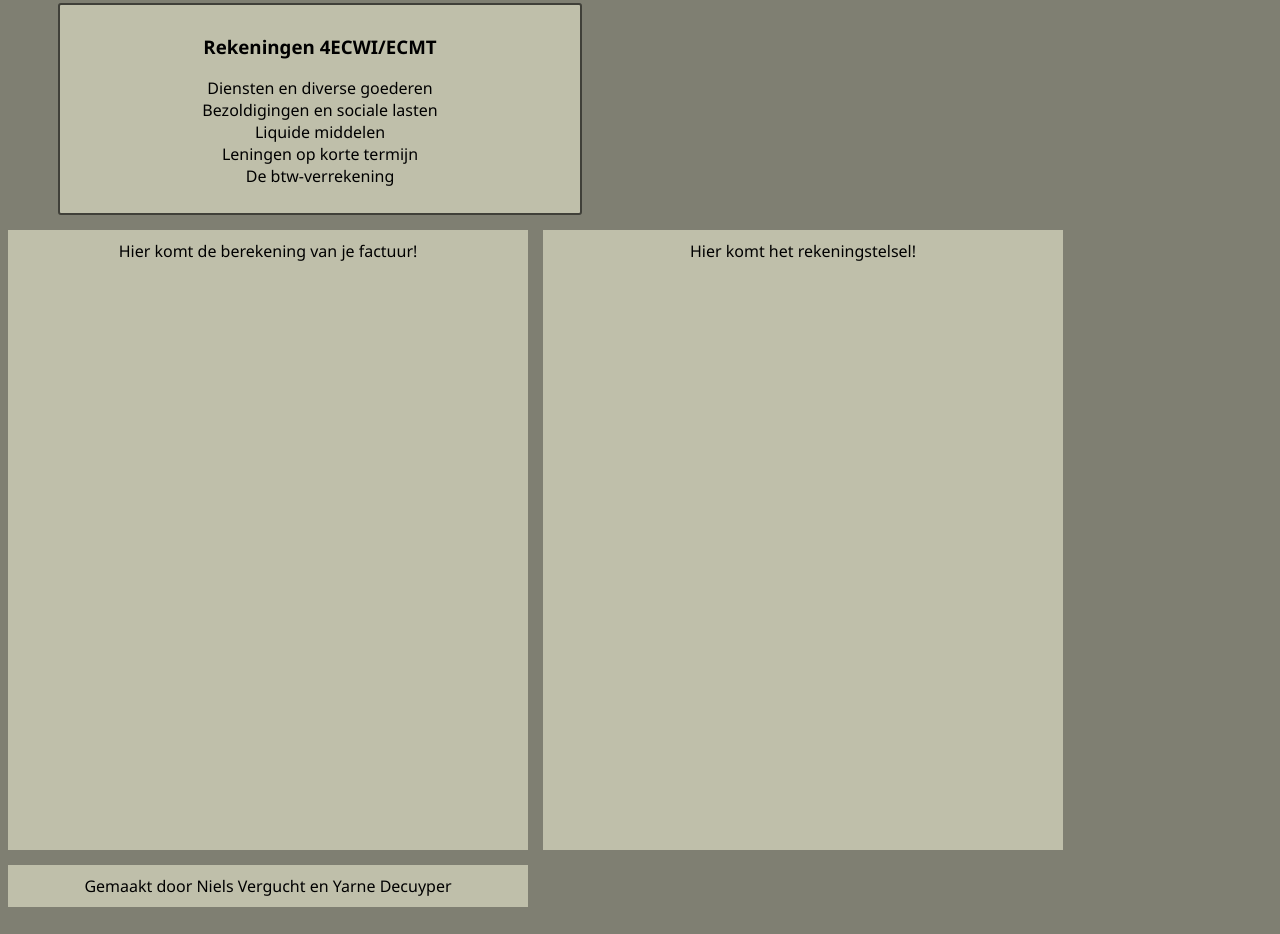
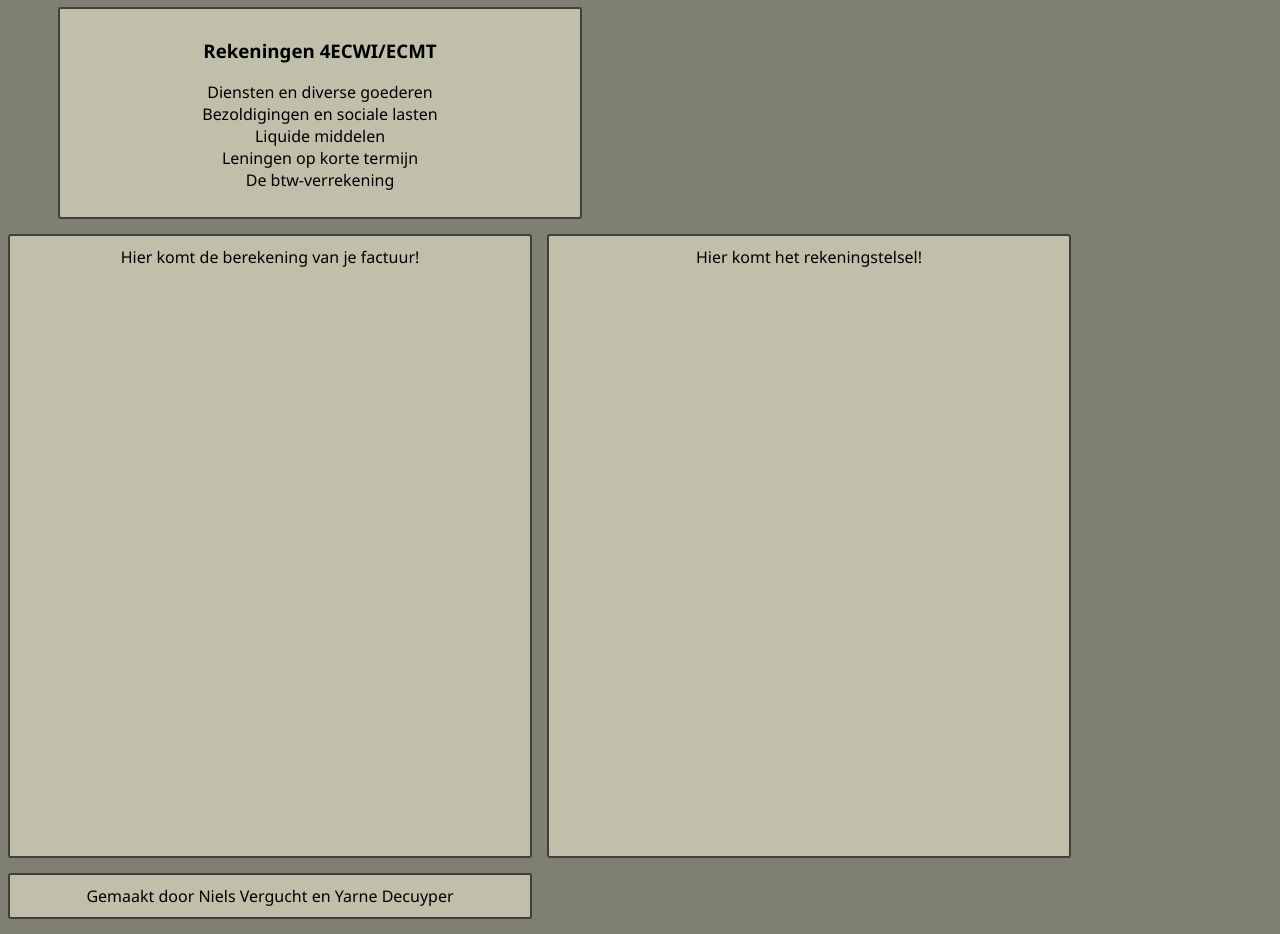
Before and after one commit to Yarn-e/Accounted, a plain HTML site: page index.htm in a window 1280 px wide. Shown: the part 570-1504 px from the top of the page. Drawn offline with Linux system fonts and the light colour scheme.

Commit message:
Border added and Bug fix
-Border added to all colums
-Fixed bug with BtwInvoer

```diff
--- a/style.css
+++ b/style.css
@@ -52,6 +52,9 @@ body {
 	padding: 10px;
     text-align: center;
 	margin-bottom: 15px;
+	border: 2.5px solid #404039;
+	border-radius: 3px;
+
 }
 #text1 {
 	margin-right: 15px;
@@ -83,6 +86,8 @@ float: left;
 	padding: 10px;
     text-align: center;
 	margin-bottom: 15px;
+	border: 2.5px solid #404039;
+	border-radius: 3px;
 }
 
 
```
Also changed, not shown: index.htm (+2 -2 lines).
